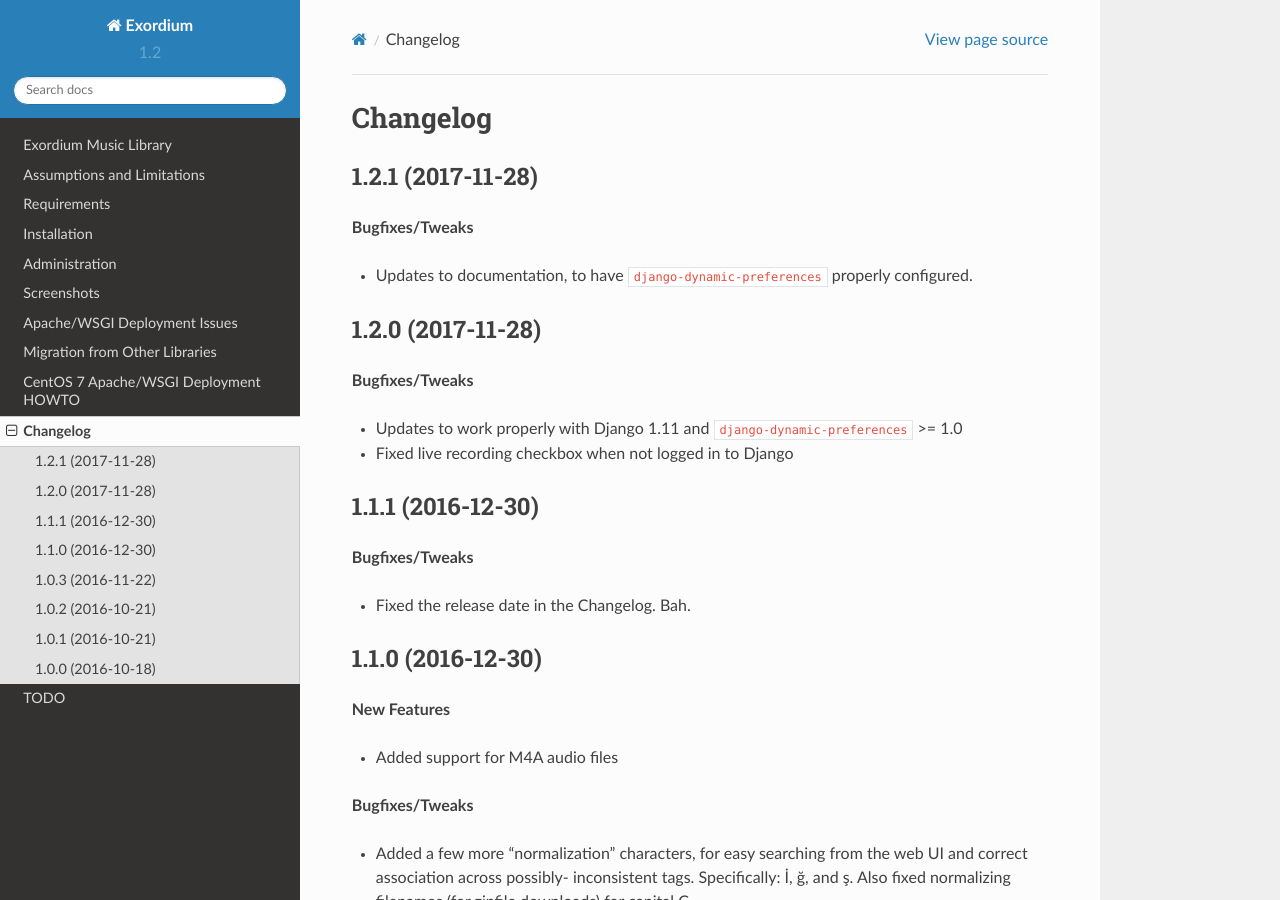
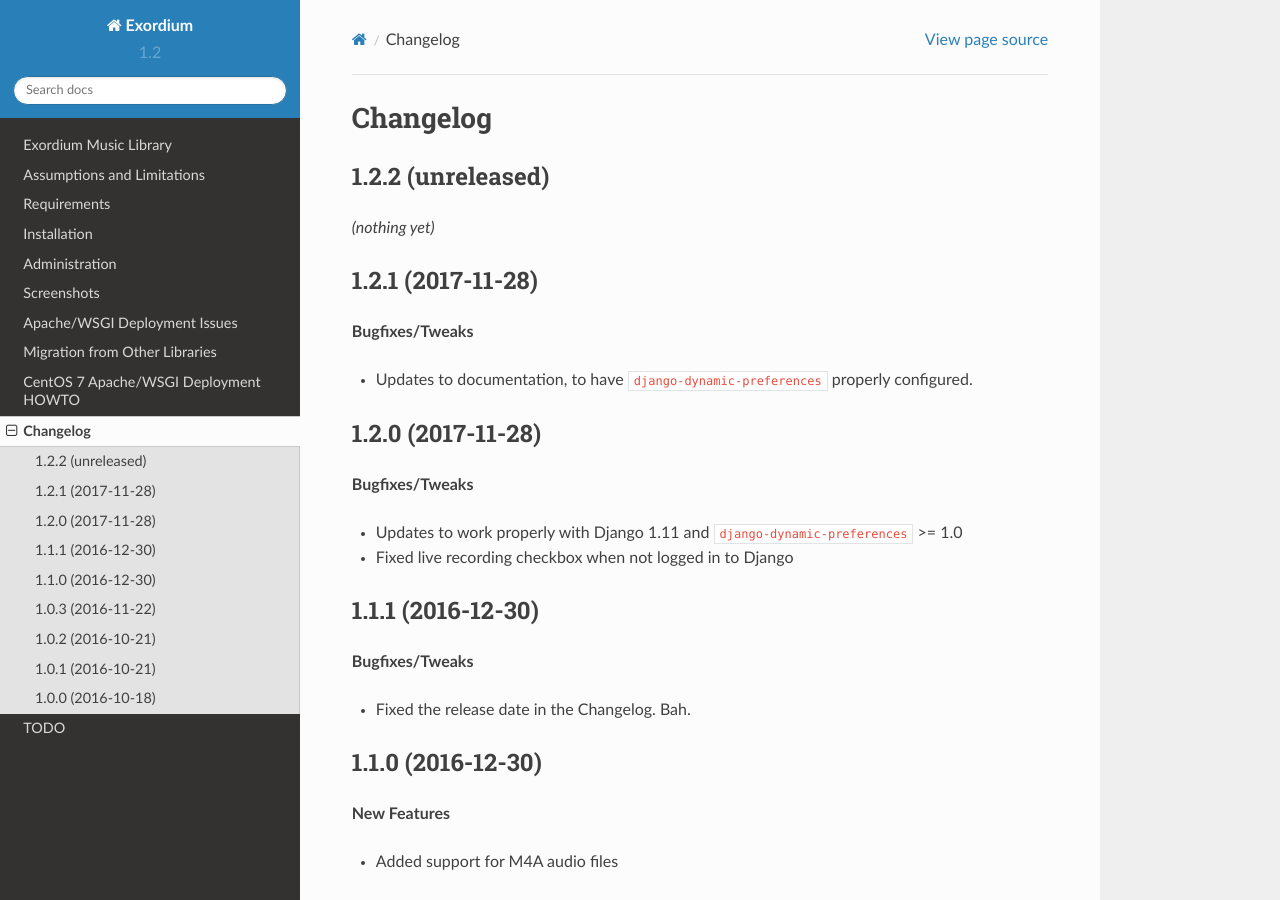
Before and after one commit to apocalyptech/exordium, a Sphinx documentation site: the page built from docs/changelog.rst, in a window 1280 px wide and 900 px high. Built offline with Sphinx 7.4.7 and the Read the Docs theme 2.0.0, drawn with Linux system fonts in a browser that asks for light colours.

Commit message:
Post-release version bump, to prevent confusion in the future

```diff
--- a/CHANGELOG.rst
+++ b/CHANGELOG.rst
@@ -1,3 +1,8 @@
+1.2.2 (unreleased)
+------------------
+
+*(nothing yet)*
+
 1.2.1 (2017-11-28)
 ------------------
 
--- a/docs/conf.py
+++ b/docs/conf.py
@@ -62,7 +62,7 @@
 # The short X.Y version.
 version = '1.2'
 # The full version, including alpha/beta/rc tags.
-release = '1.2.1'
+release = '1.2.2'
 
 # The language for content autogenerated by Sphinx. Refer to documentation
 # for a list of supported languages.
--- a/exordium/__init__.py
+++ b/exordium/__init__.py
@@ -1,3 +1,3 @@
 default_app_config = 'exordium.apps.ExordiumConfig'
 
-__version__ = '1.2.1'
+__version__ = '1.2.2'
```
